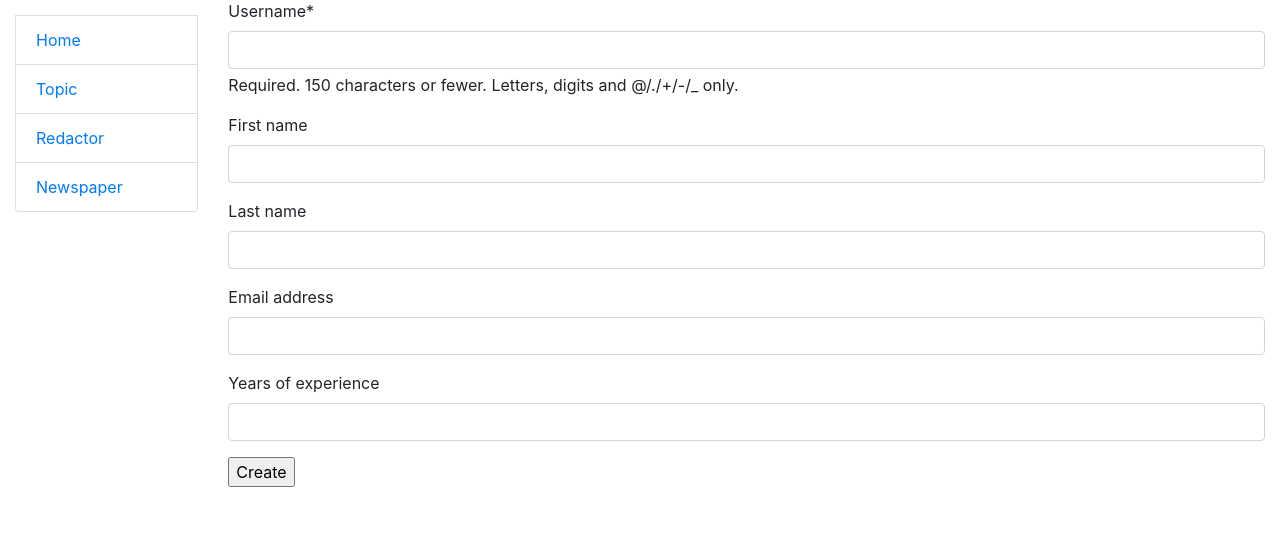
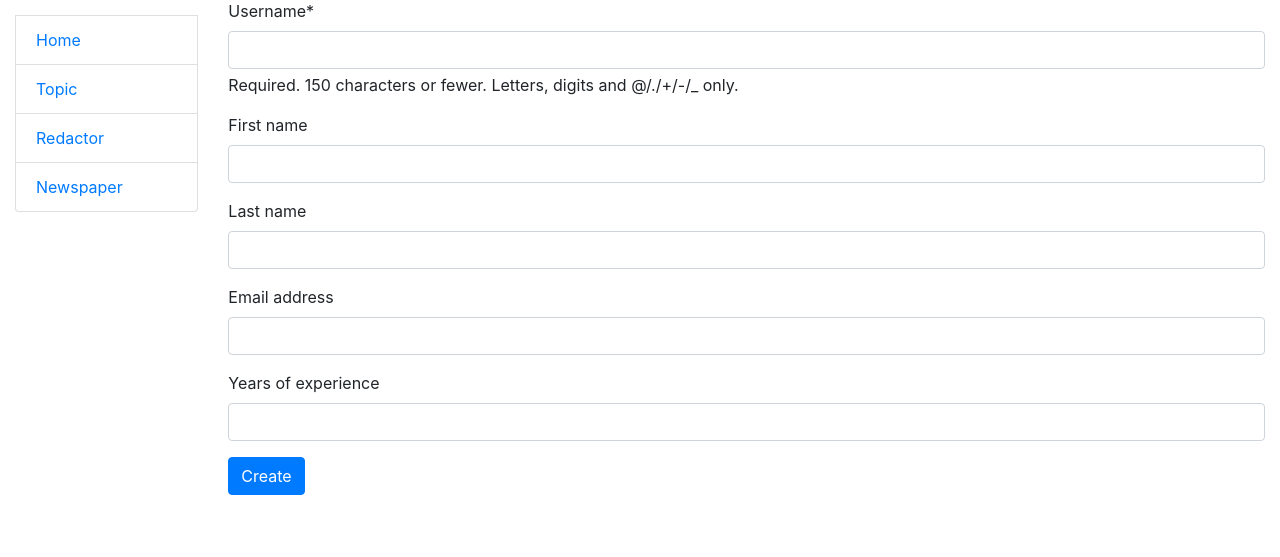
Before and after one commit to destr34/newspaper-agency, a Django app: page /news-agency/redactors/create/ in a window 1280 px wide. Shown: the part 77-634 px from the top of the page. Run offline with Django 4.2, Linux system fonts and the light colour scheme; a user stored in the database is signed in; some libraries are stand-ins or nearby versions.

Commit message:
Add fix to redactor_form.html

```diff
--- a/templates/news_agency/redactor_form.html
+++ b/templates/news_agency/redactor_form.html
@@ -1,11 +1,12 @@
 {% extends "base.html" %}
 {% load crispy_forms_filters %}
+
 
 {% block content %}
   <h1>{{ object|yesno:"Update, Create" }} Redactor</h1>
   <form action="" method="post" novalidate>
     {% csrf_token %}
     {{ form|crispy }}
-    <input type="submit" value="{{ object|yesno:'Update,Create' }}">
+    <input type="submit" value="{{ object|yesno:'Update,Create' }}" class="btn btn-primary">
   </form>
 {% endblock %}
```
